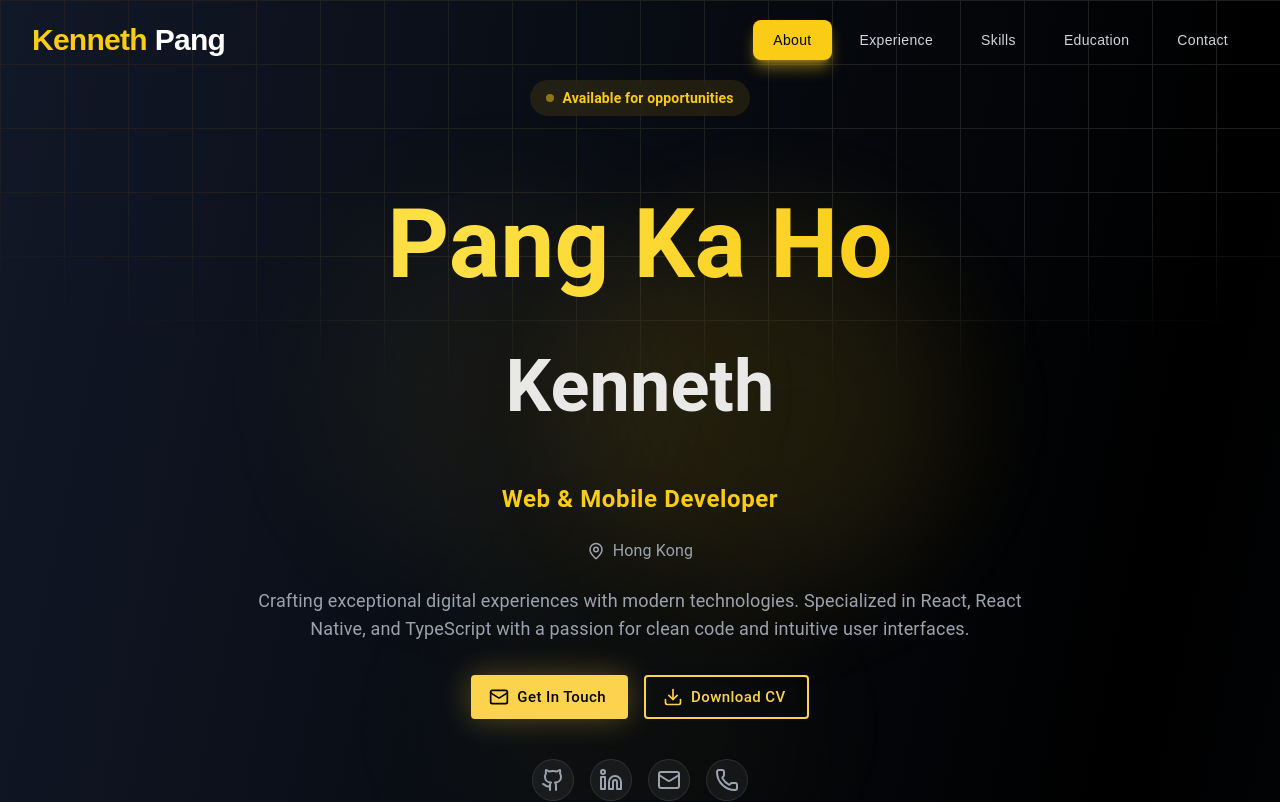
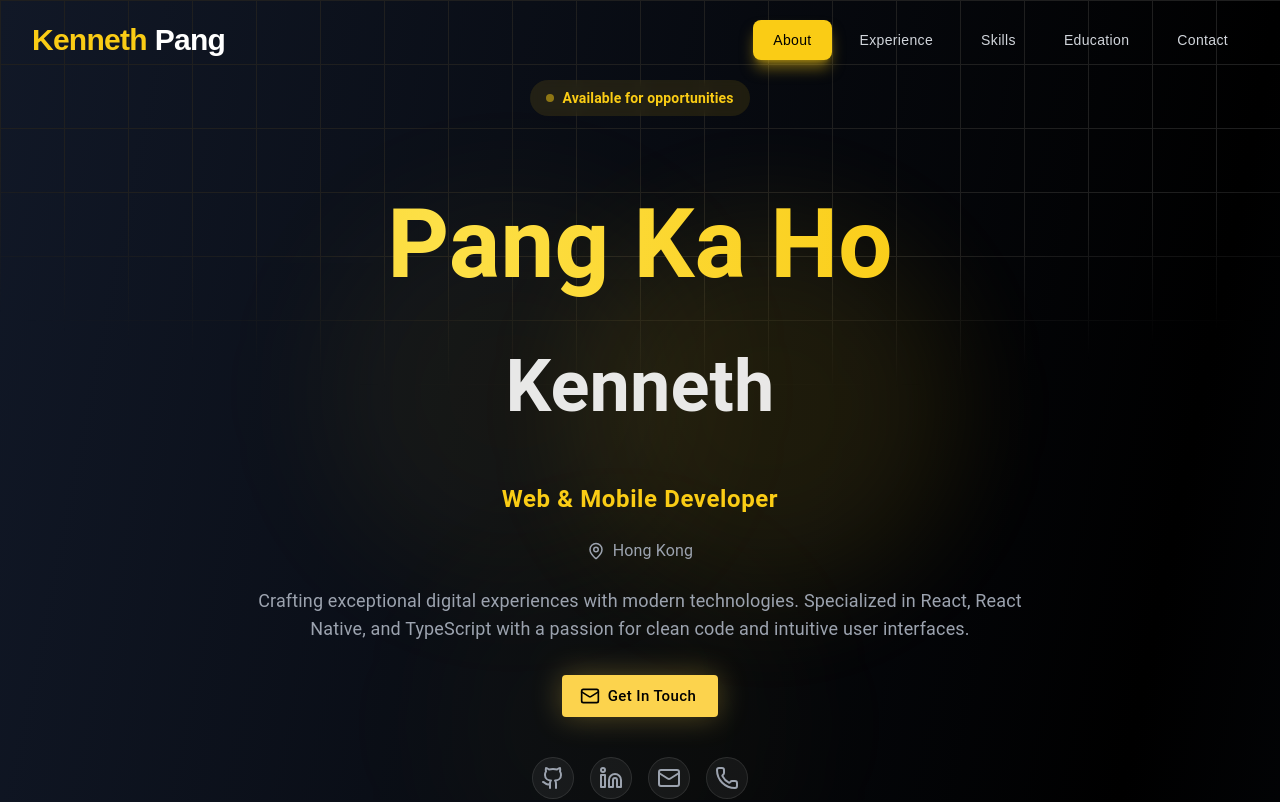
Before and after one commit to KennethPangKah0/Kenneth-website, a React (Create React App) app: page / in a window 1280 px wide. Shown: the top 802 px of the page. Built offline with nearby package versions, Linux system fonts and the light colour scheme.

Commit message:
hide CV button

```diff
--- a/src/components/Hero.tsx
+++ b/src/components/Hero.tsx
@@ -1,5 +1,5 @@
 import { Button, IconButton } from '@mui/material';
-import { ChevronDown, Download, Github, Linkedin, Mail, MapPin, Phone } from 'lucide-react';
+import { ChevronDown, Github, Linkedin, Mail, MapPin, Phone } from 'lucide-react';
 
 function Hero() {
 	const scrollToSection = (id: string) => {
@@ -73,7 +73,7 @@ function Hero() {
 					>
 						Get In Touch
 					</Button>
-					<Button
+					{/* <Button
 						variant="outlined"
 						size="large"
 						startIcon={<Download size={20} />}
@@ -91,9 +91,11 @@ function Hero() {
 							},
 							transition: 'all 0.3s ease'
 						}}
+						href="/kennethPangResume.pdf"
+						download="Kenneth_Pang_Resume.pdf"
 					>
-						Download CV
-					</Button>
+						Download Resume
+					</Button> */}
 				</div>
 
 				{/* Social Links */}
```
Also changed, not shown: 1 other file (tests, documents, lock files or other folders).
